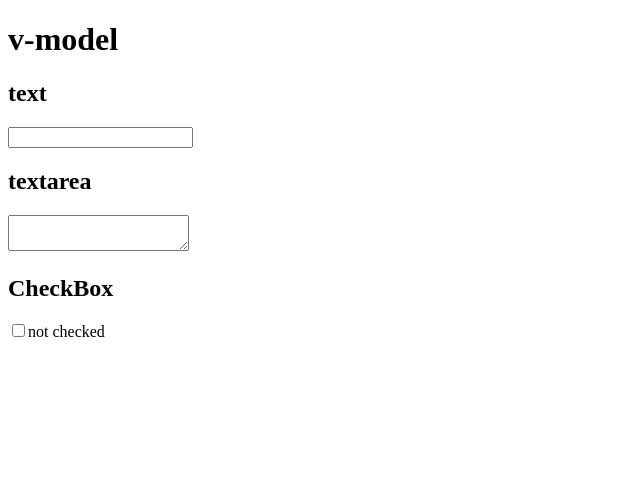
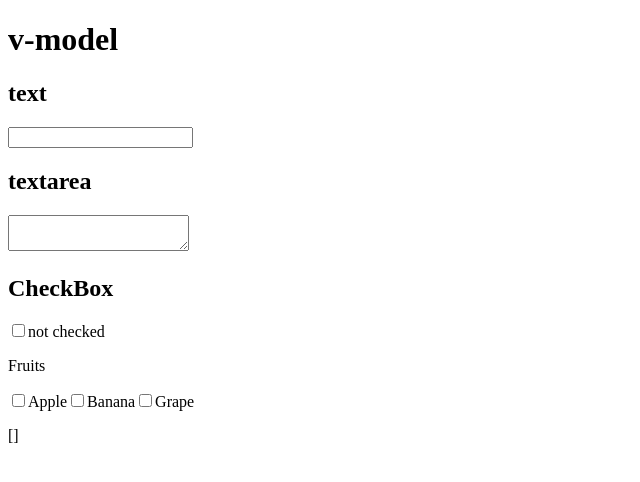
Before and after one commit to satohirok/vue_demo_app, a Vue app in the folder demo-app/: page / in a window 1280 px wide. Shown: the top 482 px of the page, without its empty margins (0-640 px from the left). Built offline with nearby package versions, Linux system fonts and the light colour scheme.

Commit message:
チェックボックス

```diff
--- a/demo-app/src/App.vue
+++ b/demo-app/src/App.vue
@@ -4,7 +4,7 @@ import { ref } from 'vue'
 const userInput = ref('')
 const message = ref('')
 const checked = ref('not checked')
-
+const fruit = ref([])
 </script>
 <template>
   <h1>v-model</h1>
@@ -17,6 +17,14 @@ const checked = ref('not checked')
   <h2>CheckBox</h2>
   <input id="checkbox" type="checkbox" v-model="checked" true-value="checked" false-value="not checked"/>
   <label for="checkbox">{{ checked }}</label>
+  <p>Fruits</p>
+  <input id="Apple" v-model="fruit" type="checkbox"  value="Apple">
+  <label for="Apple">Apple</label>
+  <input id="Banana" v-model="fruit" type="checkbox" value="Banana">
+  <label for="Banana">Banana</label>
+  <input id="Grape" v-model="fruit" type="checkbox" value="Grape">
+  <label for="Grape">Grape</label>
+  <p>{{ fruit }}</p>
 </template>
 
 <style scoped>
```
